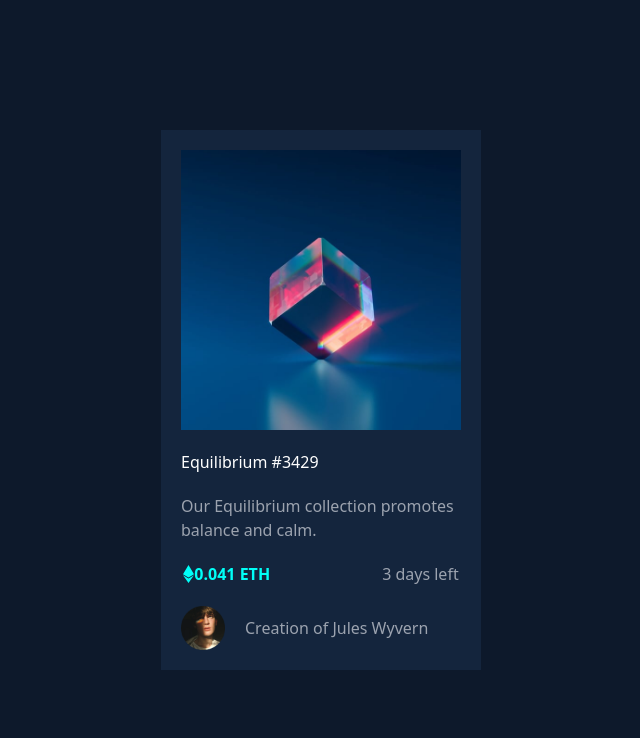
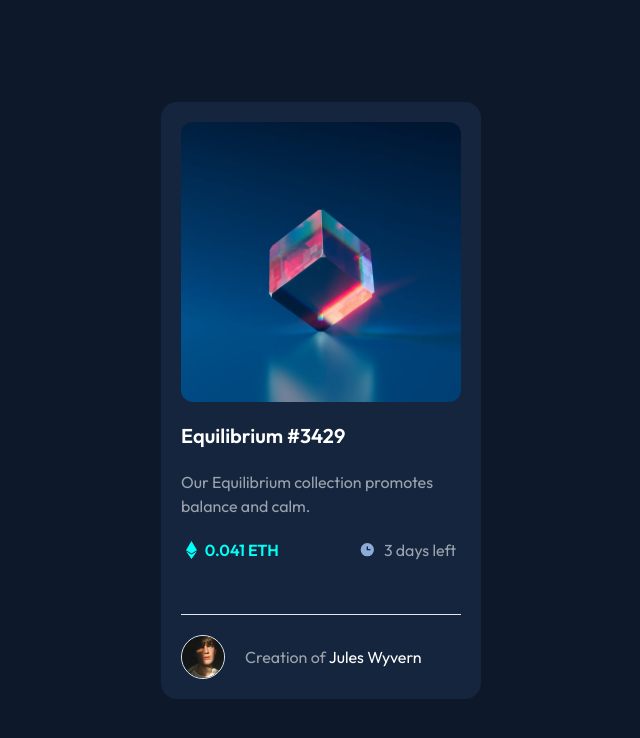
Before and after one commit to MrSagarRB/NFT-preview-card, a plain HTML site: page index.html in a window 1280 px wide. Shown: the whole page, without its empty margins (319-959 px from the left). Drawn offline with nearby package versions, Linux system fonts and the light colour scheme.

Commit message:
Add files via upload

```diff
--- a/index.html
+++ b/index.html
@@ -1,8 +1,10 @@
 <!DOCTYPE html>
 <html lang="en">
+
 <head>
   <meta charset="UTF-8">
-  <meta name="viewport" content="width=device-width, initial-scale=1.0"> <!-- displays site properly based on user's device -->
+  <meta name="viewport" content="width=device-width, initial-scale=1.0">
+  <!-- displays site properly based on user's device -->
 
   <link rel="icon" type="image/png" sizes="32x32" href="./images/favicon-32x32.png">
 
@@ -10,51 +12,38 @@
 
   <!-- Feel free to remove these styles or customise in your own stylesheet 👍 -->
   <style>
-    .attribution { font-size: 11px; text-align: center; }
-    .attribution a { color: hsl(228, 45%, 44%); }
-
-    .c1{
-     background-color:hsl(215, 51%, 70%) ;
+    .attribution {
+      font-size: 11px;
+      text-align: center;
     }
 
-   .c2{
-    color:hsl(178, 100%, 50%) ;
+    .attribution a {
+      color: hsl(228, 45%, 44%);
     }
 
-   .c3{
-     background-color:hsl(217, 54%, 11%) ;
-   }
-   .c4{
-     background-color: hsl(216, 50%, 16%) ;
-   }
-   .c5{
-    color:hsl(215, 32%, 27%) ;
-   }
-   .c6{
-     background-color: hsl(0, 0%, 100%) ;
+    .c1 {
+      background-color: hsl(215, 51%, 70%);
     }
 
+    .c2 {
+      color: hsl(178, 100%, 50%);
+    }
 
+    .c3 {
+      background-color: hsl(217, 54%, 11%);
+    }
 
+    .c4 {
+      background-color: hsl(216, 50%, 16%);
+    }
 
+    .c5 {
+      color: hsl(215, 32%, 27%);
+    }
 
-
-
-
-
-
-
-
-
-
-
-
-
-
-
-
-
-
+    .c6 {
+      background-color: hsl(0, 0%, 100%);
+    }
   </style>
 
 
@@ -66,40 +55,60 @@
   <!-- Tailwind CSS CDN -->
 
   <link href="https://unpkg.com/tailwindcss@^2/dist/tailwind.min.css" rel="stylesheet">
-</head>
-
-<body>
-<div class=" flex justify-center items-center h-screen w-full c3 ">
-
-<div class="justify-center items-center h=full w-80 c4 p-5 space-y-5">
-<div> <img src="./images/image-equilibrium.jpg" alt="">  </div>
-<div> <h1 class="text-white"> Equilibrium #3429 </h1>  </div>
+  <!-- font -->
+  <link rel="preconnect" href="https://fonts.googleapis.com">
+  <link rel="preconnect" href="https://fonts.gstatic.com" crossorigin>
+  <link href="https://fonts.googleapis.com/css2?family=Outfit:wght@300;400;600&display=swap" rel="stylesheet">
 
 
 
-<div><p class="text-gray-400">  Our Equilibrium collection promotes balance and calm. </p></div>
-<div class="flex flex-row space-x-28 items-center justify-center">
+</head>
 
-  <div class="flex items-center" >
+
+
+
+
+
+
+<body style="font-family: 'Outfit', sans-serif;">
+  <div class=" flex justify-center items-center h-screen w-full c3 ">
+
+    <div class="justify-center items-center h=full w-80 c4 p-5 space-y-5 rounded-2xl">
+      <div> <img src="./images/image-equilibrium.jpg" alt="" class="rounded-xl  hover:opacity-70 "> </div>
+      <div>
+        <h1 class="text-white text-xl font-bold"> Equilibrium #3429 </h1>
+      </div>
+
+
+
+      <div>
+        <p class="text-gray-400"> Our Equilibrium collection promotes balance and calm. </p>
+      </div>
+      <div class="flex flex-row space-x-20 items-center justify-center  pb-8">
+
+        <div class="flex items-center space-x-2 ">
           <div> <img src="./images/icon-ethereum.svg" alt=""></div>
           <div class="c2 font-bold "> 0.041 ETH</div>
         </div>
 
+        <div class="flex items-center space-x-2">
 
+          <div><img src="./images/icon-clock.svg" alt=""></div>
 
           <div class="text-gray-400"> 3 days left</div>
-
+        </div>
 
 
 
       </div>
 
-
+      <hr class="w-full px-8 my-4">
 
       <div class="flex items-center  text-center space-x-5">
 
-  <div class="h-11 w-11"> <img src="./images/image-avatar.png" alt=""></div>
-<div class="text-gray-400">  Creation of <span class="hover:text-red-500"> Jules Wyvern</span> </div>
+        <div class="h-11 w-11"> <img src="./images/image-avatar.png" alt="" class="border rounded-full"></div>
+
+        <div class="text-gray-400"> Creation of  <a href="#" class="text-white hover:text-gray-300 ">Jules Wyvern</a> </div>
 
       </div>
 
@@ -131,4 +140,5 @@
     Coded by <a href="#">Your Name Here</a>.
   </div> -->
 </body>
+
 </html>
```
Lines whose indentation alone changed are shown as unchanged.
